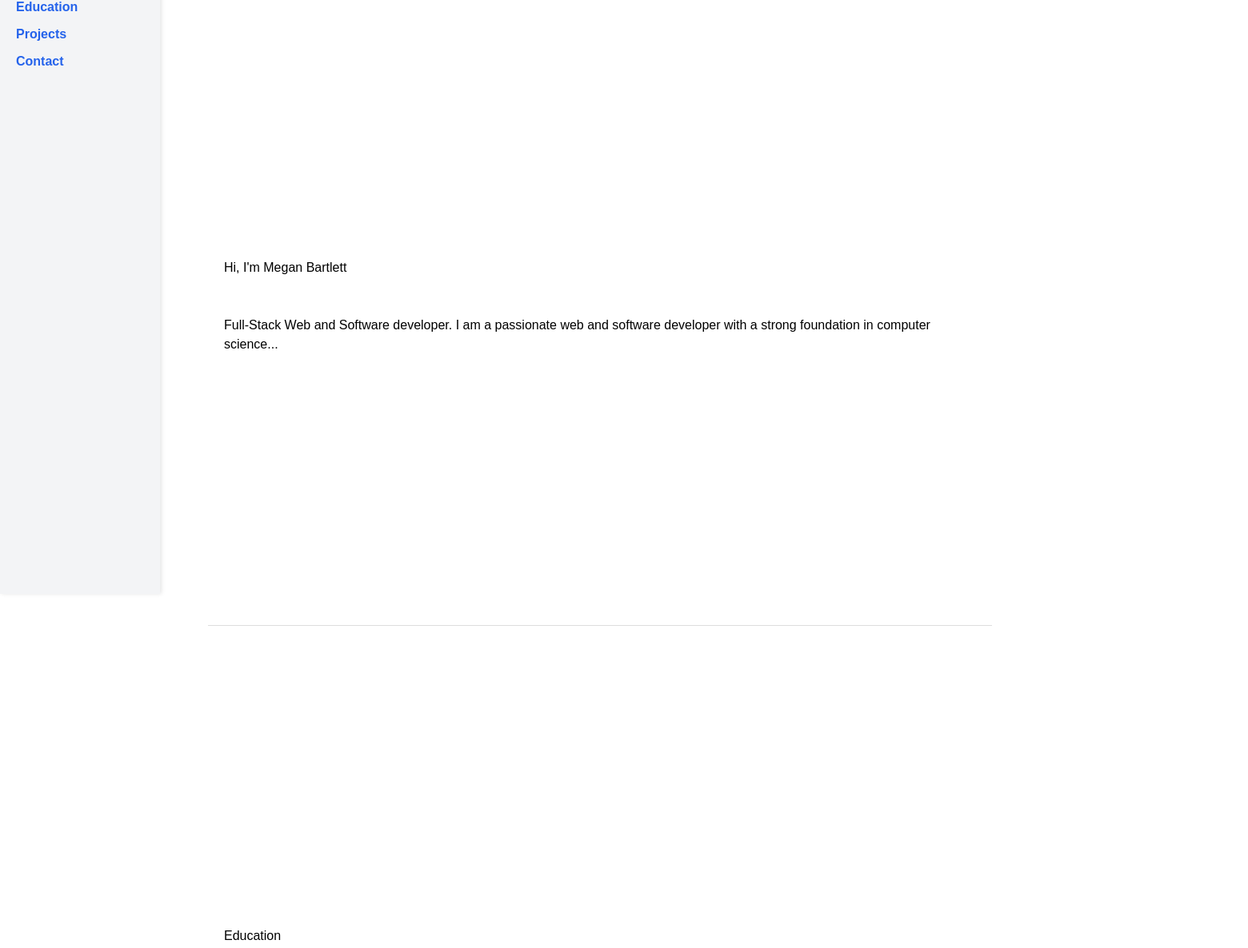
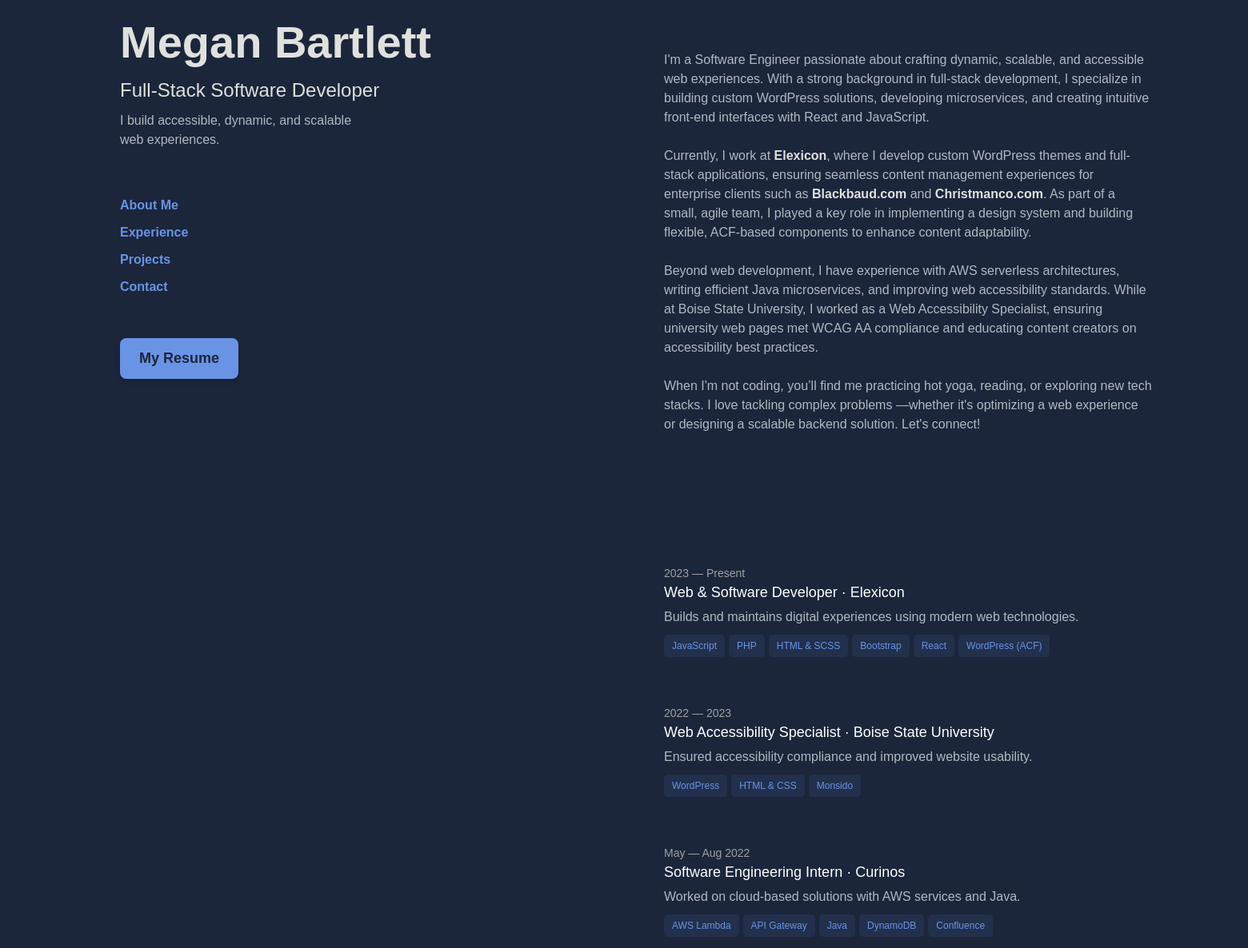
Before and after one commit to magoozz/portfolio, a Next.js app: page / in a window 1280 px wide. Shown: the part 57-1243 px from the top of the page at 80% size, 1560 px wide, since content can reach past the window. Built offline with nearby package versions, Linux system fonts and the light colour scheme.

Commit message:
Added resume and some more structure

```diff
--- a/src/app/globals.css
+++ b/src/app/globals.css
@@ -1,53 +1,91 @@
 @import "tailwindcss";
 
-:root {
-  --background: #ffffff;
-  --foreground: #171717;
-}
-
-@theme inline {
-  --color-background: var(--background);
-  --color-foreground: var(--foreground);
-  --font-sans: var(--font-geist-sans);
-  --font-mono: var(--font-geist-mono);
-}
-
-@media (prefers-color-scheme: dark) {
-  :root {
-    --background: #0a0a0a;
-    --foreground: #ededed;
-  }
-}
-
-/* Smooth scrolling for in-page navigation */
 html {
   scroll-behavior: smooth;
 }
 
-/* Reset body styles */
 body {
   margin: 0;
   font-family: Arial, sans-serif;
   display: flex;
+  background-color: #1b263b;
 }
 
-/* Navigation styles */
 nav {
   position: fixed;
   left: 0;
   top: 0;
   height: 100vh;
-  width: 200px;
-  background: #f3f4f6;
-  padding: 20px;
+  width: 50rem;
+  background: #1b263b;
+  padding: 20px 20px 20px 150px;
   display: flex;
   flex-direction: column;
   align-items: start;
   gap: 10px;
-  box-shadow: 2px 0 5px rgba(0, 0, 0, 0.1);
+
+  .header {
+    padding-bottom: 3rem;
+    display: flex;
+    flex-direction: column;
+    margin-top: 3rem;
+
+    .name {
+      font-size: 3.5rem;
+
+      a {
+        color: #e0e1dd;
+      }
+
+    }
+
+    .title {
+      font-size: 1.5rem;
+      margin-bottom: 0.5rem;
+      color: #e0e1dd;
+    }
+
+    .info {
+      width: 20rem;
+      color: #b3b8c0;
+    }
+  }
+
+  .resume {
+    display: flex;
+    justify-content: center;
+    margin-top: 2rem;
+
+    .resume-button {
+      display: inline-flex;
+      align-items: center;
+      gap: 8px;
+      padding: 12px 24px;
+      font-size: 1.125rem;
+      font-weight: 600;
+      color: #1b263b;
+      background-color: #6993e5;
+      border-radius: 8px;
+      text-decoration: none;
+      box-shadow: 0 4px 6px rgba(0, 0, 0, 0.1);
+      transition: transform 0.2s ease-in-out, background-color 0.2s ease-in-out;
+    }
+
+    .resume-button:hover,
+    .resume-button:focus {
+      background-color: #5578ba;
+      transform: scale(1.05);
+      box-shadow: 0 6px 10px rgba(0, 0, 0, 0.15);
+    }
+
+    .resume-button:focus {
+      outline: none;
+      box-shadow: 0 0 0 4px rgba(59, 130, 246, 0.5);
+    }
+  }
+
 }
 
-/* Navigation links */
 nav ul {
   list-style: none;
   padding: 0;
@@ -59,37 +97,51 @@
 }
 
 nav a {
-  color: #2563eb;
+  color: #6993e5;
   text-decoration: none;
   font-weight: bold;
   transition: color 0.3s ease;
 }
 
 nav a:hover {
-  color: #1e40af;
+  color: #5578ba;
 }
 
-/* Main content area */
+nav a:active {
+  color: #b3b8c0;
+}
+
 main {
-  margin-left: 220px;
-  /* Leave space for the nav */
+  margin-left: 600px;
   padding: 40px;
   flex-grow: 1;
 }
 
-/* Sections */
 section {
-  padding: 50px 20px;
-  min-height: 100vh;
-  /* Each section takes full viewport height */
+  padding: 60px 60px 0px 170px;
   display: flex;
   flex-direction: column;
   justify-content: center;
-  border-bottom: 1px solid #ddd;
+  color: #b3b8c0;
+  width: 55rem;
 
-  .about-header {
-    padding-bottom: 3rem;
+  .about {
+    margin-bottom: 4rem;
+    padding: 20px;
+
+    a {
+      color: #e0e1dd;
+      font-weight: 600;
+      transition: all 0.2s ease-in-out;
+    }
+
+    a:hover {
+      text-decoration: underline;
+      color: #6993e5;
+      text-decoration: none;
+    }
   }
+
 }
 
 section:last-of-type {
@@ -111,6 +163,58 @@
   main {
     margin-left: 0;
     margin-top: 60px;
-    /* Adjust for nav height */
   }
 }
+
+.experience {
+  display: flex;
+  flex-direction: column;
+  gap: 20px;
+  margin-bottom: 4rem;
+}
+
+.experience-item {
+  display: block;
+  padding: 20px;
+  border-radius: 10px;
+  transition: background-color 0.3s ease, transform 0.2s ease;
+  text-decoration: none;
+
+}
+
+.experience-item:hover {
+  background-color: rgba(255, 255, 255, 0.1);
+  box-shadow: 0 4px 6px rgba(255, 255, 255, 0.135);
+  transform: translateY(-5px);
+}
+
+.experience-item:hover .description h3 {
+  color: #6993e5;
+  transition: color 0.3s;
+}
+
+.timeline p {
+  color: #a0a0a0;
+  font-size: 14px;
+}
+
+.description h3 {
+  color: #ffffff;
+  font-size: 18px;
+  margin-bottom: 5px;
+}
+
+.stack {
+  margin-top: 10px;
+}
+
+.stack span {
+  display: inline-block;
+  background: rgba(255, 255, 255, 0.1);
+  padding: 5px 10px;
+  border-radius: 5px;
+  margin-right: 5px;
+  font-size: 12px;
+  color: #6993e5;
+  background-color: #6992e519;
+}
--- a/src/app/layout.tsx
+++ b/src/app/layout.tsx
@@ -15,17 +15,37 @@
       <head>
         <meta charSet="UTF-8" />
         <meta name="viewport" content="width=device-width, initial-scale=1" />
-        <meta name="description" content="Developed by Megan Bartlett" />
-        <title>Create Next App</title>
+        <meta name="description" content="Developed coded in Visual Studio Code by yours truly. Built with Next.js and Tailwind CSS, deployed with Vercel. " />
+        <title>Megan Bartlett</title>
       </head>
       <body>
         <nav>
+          <div className="header">
+            <div className="name">
+              <h1><Link href="#about">Megan Bartlett</Link></h1>
+            </div>
+            <div className="title">
+              <h2>Full-Stack Software Developer</h2>
+            </div>
+            <div className="info">
+              <p>I build accessible, dynamic, and scalable web experiences.</p>
+            </div>
+          </div>
           <ul>
-            <li><Link href="#about">About</Link></li>
-            <li><Link href="#education">Education</Link></li>
+            <li><Link href="#about">About Me</Link></li>
+            <li><Link href="#experience">Experience</Link></li>
             <li><Link href="#projects">Projects</Link></li>
             <li><Link href="#contact">Contact</Link></li>
           </ul>
+          <div className="resume">
+            <a
+              href="/resume/MeganBartlett_Resume.pdf"
+              download="MeganBartlett_Resume.pdf"
+              className="resume-button"
+            >
+              My Resume
+            </a>
+          </div>
         </nav>
         <main>{children}</main>
       </body>
--- a/src/app/page.tsx
+++ b/src/app/page.tsx
@@ -1,33 +1,86 @@
+import Link from "next/link";
+import ExperienceItem from "../components/ExperienceItem";
+
 export default function Home() {
   return (
     <div>
+      {/* About Section */}
       <section id="about">
         <div className="about">
-          <div className="about-header">
-        <h1 >Hi, I&apos;m Megan Bartlett</h1>
-          </div>
           <div className="about-content">
-            <p>Full-Stack Web and Software developer. I am a passionate web and software developer with a strong foundation in computer science...</p>
+            <p>
+              I&apos;m a Software Engineer passionate about crafting{" "}
+              dynamic, scalable, and accessible web experiences. With a strong background in{" "}
+              full-stack development, I specialize in building{" "}
+              custom WordPress solutions, developing microservices, and
+              creating intuitive front-end interfaces with React and JavaScript.
+            </p>
+
+            <p className="mt-6">
+              Currently, I work at <Link href="https://elexicon.com/">Elexicon</Link>, where I develop custom WordPress themes
+              and full-stack applications, ensuring seamless content management experiences for{" "}
+              enterprise clients such as <Link href="https://www.blackbaud.com/">Blackbaud.com</Link> and <Link href="https://www.christmanco.com/">Christmanco.com</Link>. As part of a small, agile team, I played a key role in implementing a{" "}
+              design system and building flexible, ACF-based components to
+              enhance content adaptability.
+            </p>
+
+            <p className="mt-6">
+              Beyond web development, I have experience with AWS serverless architectures, writing{" "}
+              efficient Java microservices, and improving web accessibility standards.
+              While at Boise State University, I worked as a Web Accessibility Specialist,
+              ensuring university web pages met WCAG AA compliance and educating content creators on{" "}
+              accessibility best practices.
+            </p>
+
+            <p className="mt-6">
+              When I&apos;m not coding, you’ll find me practicing hot yoga, reading, or exploring{" "}
+              new tech stacks.
+              I love tackling complex problems —whether it&apos;s optimizing a web experience or designing a{" "}
+              scalable backend solution. Let&apos;s connect!
+            </p>
           </div>
         </div>
       </section>
 
-      <section id="education">
-        <div className="education">
-          <div className="education-header">
-            <h2>Education</h2>
-          </div>
-          <div className="education-content">
-            <p>More about my background...</p>
-          </div>
+      {/* Experience Section */}
+      <section id="experience">
+        <div className="experience">
+          <ExperienceItem
+            company="Elexicon"
+            title="Web & Software Developer"
+            duration="2023 — Present"
+            description="Builds and maintains digital experiences using modern web technologies."
+            link="https://elexicon.com/"
+            stack={["JavaScript", "PHP", "HTML & SCSS", "Bootstrap", "React", "WordPress (ACF)"]}
+          />
+
+          <ExperienceItem
+            company="Boise State University"
+            title="Web Accessibility Specialist"
+            duration="2022 — 2023"
+            description="Ensured accessibility compliance and improved website usability."
+            link="https://www.boisestate.edu/webguide/accessibility/"
+            stack={["WordPress", "HTML & CSS", "Monsido"]}
+          />
+
+          <ExperienceItem
+            company="Curinos"
+            title="Software Engineering Intern"
+            duration="May — Aug 2022"
+            description="Worked on cloud-based solutions with AWS services and Java."
+            link="https://www.curinos.com/"
+            stack={["AWS Lambda", "API Gateway", "Java", "DynamoDB", "Confluence"]}
+          />
         </div>
       </section>
 
+      {/* Projects Section */}
       <section id="projects">
         <h2>Projects</h2>
         <p>Some of the things I&apos;ve built...</p>
       </section>
 
+      {/* Contact Section */}
       <section id="contact">
         <h2>Contact</h2>
         <p>Ways to get in touch with me...</p>
--- /dev/null
+++ b/src/components/ExperienceItem.tsx
@@ -0,0 +1,39 @@
+import Link from "next/link";
+import { ReactNode } from "react";
+
+interface ExperienceItemProps {
+    company: string;
+    title: string;
+    duration: string;
+    description: string;
+    link: string;
+    stack: string[];
+}
+
+const ExperienceItem: React.FC<ExperienceItemProps> = ({
+    company,
+    title,
+    duration,
+    description,
+    link,
+    stack,
+}) => {
+    return (
+        <Link href={link} className="experience-item hover-effect" target="_blank">
+            <div className="timeline">
+                <p>{duration}</p>
+            </div>
+            <div className="description">
+                <h3>{title} · <span className="company">{company}</span></h3>
+                <p>{description}</p>
+                <div className="stack">
+                    {stack.map((tech) => (
+                        <span key={tech}>{tech}</span>
+                    ))}
+                </div>
+            </div>
+        </Link>
+    );
+};
+
+export default ExperienceItem;
```
Also changed, not shown: 1 other file (tests, documents, lock files or other folders).
